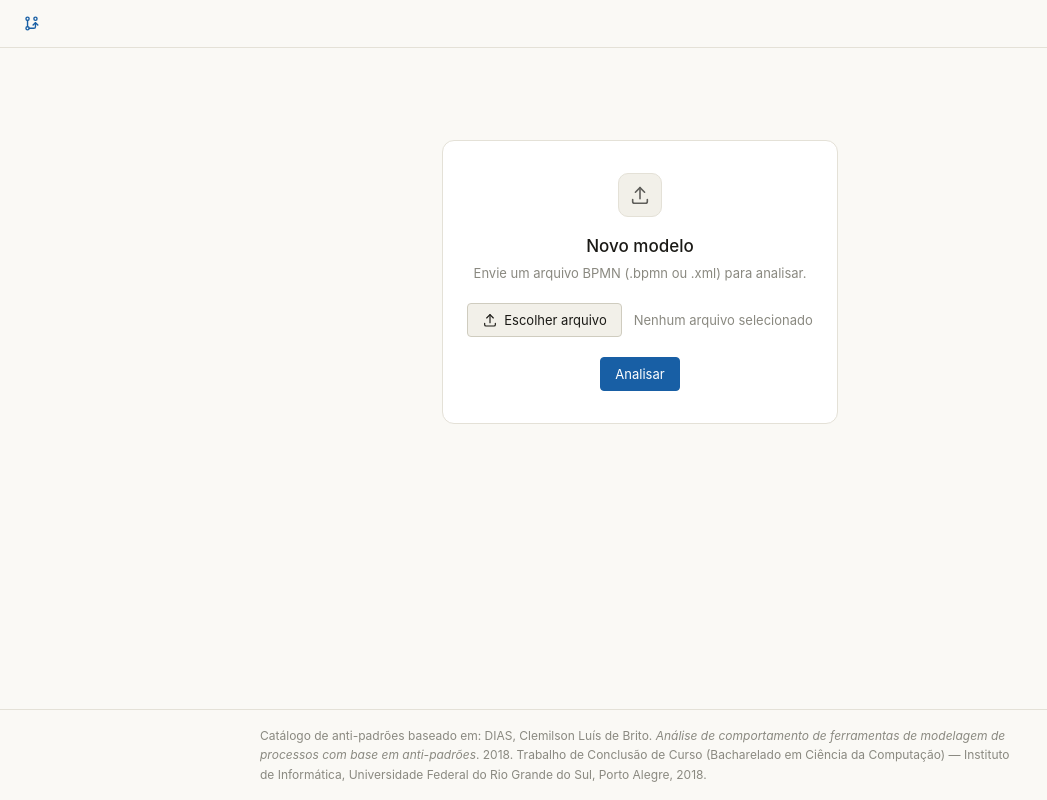
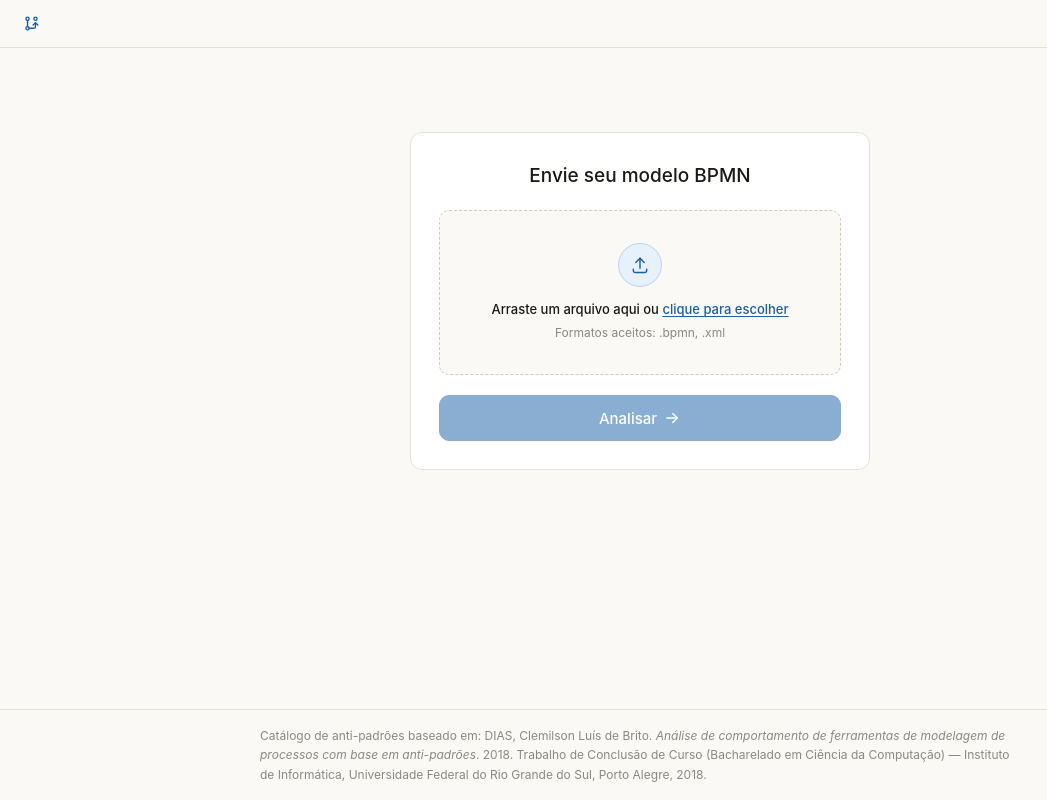
Before and after one commit to nicolasddr/BPModelDebt, a Next.js app: page /analise in a window 1280 px wide. Shown: the whole page, without its empty margins (0-1047 px from the left). Built offline with nearby package versions, Linux system fonts and the light colour scheme.

Commit message:
feat: nova área de upload

```diff
--- a/app/actions.ts
+++ b/app/actions.ts
@@ -2,23 +2,25 @@
 
 import * as analysis from "@/lib/analysis";
 import type { StageResult } from "@/lib/schema";
+import {
+  hasAcceptedExtension,
+  INVALID_FORMAT_MESSAGE,
+  NO_FILE_MESSAGE,
+} from "@/lib/upload";
 
 export type UploadResult =
   | { ok: false; message: string }
   | { ok: true; filename: string; xml: string };
 
-const ACCEPTED = [".bpmn", ".xml"];
-
 export async function uploadModel(formData: FormData): Promise<UploadResult> {
   const file = formData.get("model");
 
   if (!(file instanceof File) || file.size === 0) {
-    return { ok: false, message: "Selecione um arquivo .bpmn ou .xml." };
+    return { ok: false, message: NO_FILE_MESSAGE };
   }
 
-  const nome = file.name.toLowerCase();
-  if (!ACCEPTED.some((ext) => nome.endsWith(ext))) {
-    return { ok: false, message: "Formato inválido — use .bpmn ou .xml." };
+  if (!hasAcceptedExtension(file.name)) {
+    return { ok: false, message: INVALID_FORMAT_MESSAGE };
   }
 
   return { ok: true, filename: file.name, xml: await file.text() };
--- a/components/Analyzer.tsx
+++ b/components/Analyzer.tsx
@@ -6,6 +6,7 @@ import { runStage1, runStage2, uploadModel } from "@/app/actions";
 import { Button } from "@/components/Button";
 import { FindingsList } from "@/components/FindingsList";
 import { ModelHeader } from "@/components/ModelHeader";
+import { ModelUpload } from "@/components/ModelUpload";
 import { PipelinePanel } from "@/components/PipelinePanel";
 import { findingsToCsv, flattenFindings } from "@/lib/export/csv";
 import type { StageResult, StageRun } from "@/lib/schema";
@@ -52,11 +53,13 @@ function AnalyzerInner({ onNovoModelo }: { onNovoModelo: () => void }) {
   const [analysis, setAnalysis] = useState<Analysis | null>(null);
   const [error, setError] = useState<string | null>(null);
   const [uploading, setUploading] = useState(false);
-  const [filename, setFilename] = useState<string | null>(null);
 
-  async function analisar(formData: FormData) {
+  async function analisar(file: File) {
     setError(null);
     setUploading(true);
+
+    const formData = new FormData();
+    formData.set("model", file);
 
     const upload = await uploadModel(formData);
 
@@ -78,48 +81,11 @@ function AnalyzerInner({ onNovoModelo }: { onNovoModelo: () => void }) {
 
   if (analysis === null) {
     return (
-      <form
-        onSubmit={(e) => {
-          e.preventDefault();
-          void analisar(new FormData(e.currentTarget));
-        }}
-        className="mx-auto mt-16 max-w-[440px] rounded-xl border border-border bg-s2 px-6 py-8 text-center"
-      >
-        <div className="mx-auto mb-4 flex h-11 w-11 items-center justify-center rounded-[10px] border border-border bg-s1 text-ink-2">
-          <IconUpload size={22} stroke={1.75} />
-        </div>
-        <h1 className="text-[17px] font-medium">Novo modelo</h1>
-        <p className="mt-1 text-[13px] text-ink-3">
-          Envie um arquivo BPMN (.bpmn ou .xml) para analisar.
-        </p>
-
-        <div className="mt-5 flex items-center gap-3">
-          <label className="inline-flex h-[34px] shrink-0 cursor-pointer items-center gap-1.5 rounded border border-border-strong bg-s1 px-3.5 text-[13px] text-ink hover:bg-s1/70 focus-within:outline-none focus-within:ring-2 focus-within:ring-accent">
-            <IconUpload size={16} stroke={1.75} />
-            Escolher arquivo
-            <input
-              type="file"
-              name="model"
-              accept=".bpmn,.xml"
-              className="sr-only"
-              onChange={(e) => setFilename(e.target.files?.[0]?.name ?? null)}
-            />
-          </label>
-          <span className="truncate text-left text-[13px] text-ink-3">
-            {filename ?? "Nenhum arquivo selecionado"}
-          </span>
-        </div>
-
-        {error && (
-          <p role="alert" className="mt-3 text-[13px] text-pink">
-            {error}
-          </p>
-        )}
-
-        <Button type="submit" disabled={uploading} className="mt-5">
-          {uploading ? "Lendo…" : "Analisar"}
-        </Button>
-      </form>
+      <ModelUpload
+        uploading={uploading}
+        error={error}
+        onAnalisar={(file) => void analisar(file)}
+      />
     );
   }
 
--- /dev/null
+++ b/components/ModelUpload.tsx
@@ -0,0 +1,166 @@
+"use client";
+
+import type { ChangeEvent, DragEvent, MouseEvent } from "react";
+import { useRef, useState } from "react";
+import {
+  IconArrowRight,
+  IconFileTypeXml,
+  IconUpload,
+  IconX,
+} from "@tabler/icons-react";
+import { Button } from "@/components/Button";
+import {
+  ACCEPT_ATTR,
+  ACCEPTED_EXTENSIONS,
+  formatFileSize,
+  hasAcceptedExtension,
+  INVALID_FORMAT_MESSAGE,
+} from "@/lib/upload";
+
+export function ModelUpload({
+  uploading,
+  error,
+  onAnalisar,
+}: {
+  uploading: boolean;
+  error: string | null;
+  onAnalisar: (file: File) => void;
+}) {
+  const inputRef = useRef<HTMLInputElement>(null);
+  const [file, setFile] = useState<File | null>(null);
+  const [invalido, setInvalido] = useState(false);
+  const [arrastando, setArrastando] = useState(false);
+
+  function selecionar(escolhido: File | undefined) {
+    if (!escolhido) return;
+
+    if (!hasAcceptedExtension(escolhido.name)) {
+      setFile(null);
+      setInvalido(true);
+      return;
+    }
+
+    setFile(escolhido);
+    setInvalido(false);
+  }
+
+  function limpar(e: MouseEvent<HTMLButtonElement>) {
+    e.stopPropagation();
+    setFile(null);
+    setInvalido(false);
+    if (inputRef.current) inputRef.current.value = "";
+  }
+
+  function aoSoltar(e: DragEvent<HTMLDivElement>) {
+    e.preventDefault();
+    setArrastando(false);
+    selecionar(e.dataTransfer.files[0]);
+  }
+
+  function aoArrastarSobre(e: DragEvent<HTMLDivElement>) {
+    e.preventDefault();
+    setArrastando(true);
+  }
+
+  function aoSairDoArrasto(e: DragEvent<HTMLDivElement>) {
+    if (e.currentTarget.contains(e.relatedTarget as Node | null)) return;
+    setArrastando(false);
+  }
+
+  function aoEscolher(e: ChangeEvent<HTMLInputElement>) {
+    selecionar(e.target.files?.[0]);
+  }
+
+  const mensagem = invalido ? INVALID_FORMAT_MESSAGE : error;
+
+  return (
+    <form
+      onSubmit={(e) => {
+        e.preventDefault();
+        if (file) onAnalisar(file);
+      }}
+      className="mx-auto mt-14 w-full max-w-[460px] rounded-xl border border-border bg-s2 px-7 py-7"
+    >
+      <h1 className="text-center text-[19px] font-medium">
+        Envie seu modelo BPMN
+      </h1>
+
+      <div
+        onClick={() => inputRef.current?.click()}
+        onDragEnter={aoArrastarSobre}
+        onDragOver={aoArrastarSobre}
+        onDragLeave={aoSairDoArrasto}
+        onDrop={aoSoltar}
+        className={`mt-5 flex cursor-pointer flex-col items-center rounded-[10px] border border-dashed px-5 py-8 text-center transition-colors focus-within:ring-2 focus-within:ring-accent ${
+          arrastando
+            ? "border-accent bg-accent-bg"
+            : "border-border-strong bg-s0 hover:bg-s1"
+        }`}
+      >
+        <input
+          ref={inputRef}
+          type="file"
+          name="model"
+          accept={ACCEPT_ATTR}
+          className="sr-only"
+          onChange={aoEscolher}
+        />
+
+        {file ? (
+          <div className="flex w-full items-center gap-3 text-left">
+            <span className="flex h-10 w-10 shrink-0 items-center justify-center rounded-[10px] border border-border bg-s2 text-ink-2">
+              <IconFileTypeXml size={20} stroke={1.75} />
+            </span>
+            <span className="min-w-0 flex-1">
+              <span className="block truncate text-[13px] font-medium">
+                {file.name}
+              </span>
+              <span className="block text-[12px] text-ink-3">
+                {formatFileSize(file.size)}
+              </span>
+            </span>
+            <button
+              type="button"
+              onClick={limpar}
+              aria-label="Remover arquivo"
+              className="flex h-7 w-7 shrink-0 items-center justify-center rounded text-ink-3 hover:bg-s1 hover:text-ink focus-visible:outline-none focus-visible:ring-2 focus-visible:ring-accent"
+            >
+              <IconX size={16} stroke={1.75} />
+            </button>
+          </div>
+        ) : (
+          <>
+            <span className="mb-3 flex h-11 w-11 items-center justify-center rounded-full border border-accent-border bg-accent-bg text-accent">
+              <IconUpload size={20} stroke={1.75} />
+            </span>
+            <p className="text-[13px] font-medium">
+              Arraste um arquivo aqui ou{" "}
+              <span className="text-accent underline underline-offset-2">
+                clique para escolher
+              </span>
+            </p>
+            <p className="mt-1 text-[12px] text-ink-3">
+              Formatos aceitos: {ACCEPTED_EXTENSIONS.join(", ")}
+            </p>
+          </>
+        )}
+      </div>
+
+      {mensagem && (
+        <p role="alert" className="mt-3 text-center text-[13px] text-pink">
+          {mensagem}
+        </p>
+      )}
+
+      <Button
+        type="submit"
+        size="lg"
+        disabled={!file || uploading}
+        className="mt-5 w-full justify-center"
+      >
+        {uploading ? "Lendo…" : "Analisar"}
+        {!uploading && <IconArrowRight size={18} stroke={1.75} />}
+      </Button>
+    </form>
+  );
+}
--- /dev/null
+++ b/lib/upload.ts
@@ -0,0 +1,19 @@
+export const ACCEPTED_EXTENSIONS = [".bpmn", ".xml"];
+
+export const ACCEPT_ATTR = ACCEPTED_EXTENSIONS.join(",");
+
+export const INVALID_FORMAT_MESSAGE = "Formato inválido — use .bpmn ou .xml.";
+
+export const NO_FILE_MESSAGE = "Selecione um arquivo .bpmn ou .xml.";
+
+export function hasAcceptedExtension(filename: string): boolean {
+  const nome = filename.toLowerCase();
+  return ACCEPTED_EXTENSIONS.some((ext) => nome.endsWith(ext));
+}
+
+export function formatFileSize(bytes: number): string {
+  if (bytes < 1024) return `${bytes} B`;
+  const kb = bytes / 1024;
+  if (kb < 1024) return `${Math.round(kb)} KB`;
+  return `${(kb / 1024).toFixed(1)} MB`;
+}
```
